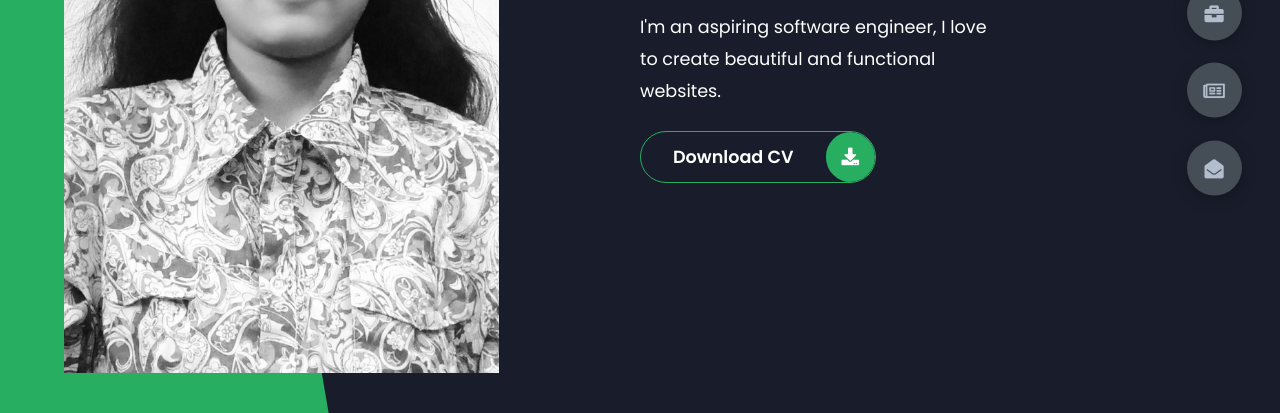
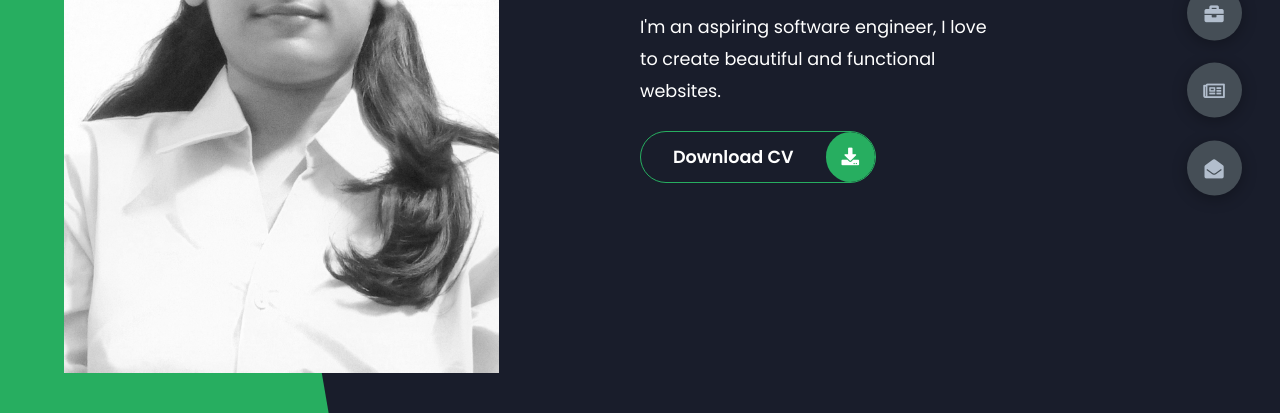
Before and after one commit to shreyaGituser-90/my-portfolio, a plain HTML site: page index.html in a window 1280 px wide. Shown: the part 387-800 px from the top of the page. Drawn offline with Linux system fonts and the light colour scheme.

Commit message:
Update index.html

```diff
--- a/index.html
+++ b/index.html
@@ -27,7 +27,7 @@
         <div class="left-header">
           <div class="h-shape"></div>
           <div class="image">
-            <img src="img/hero.jpg" alt="" />
+            <img src="hero1.jpg" alt="" />
           </div>
         </div>
         <div class="right-header">
```
